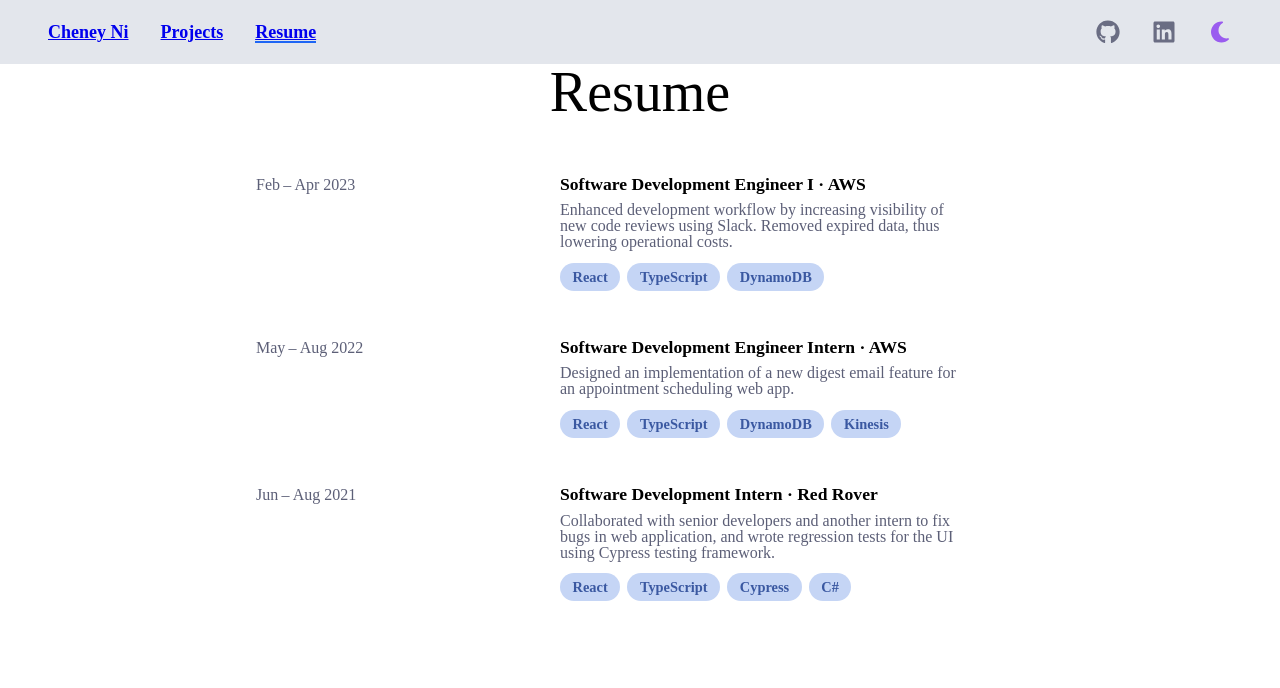
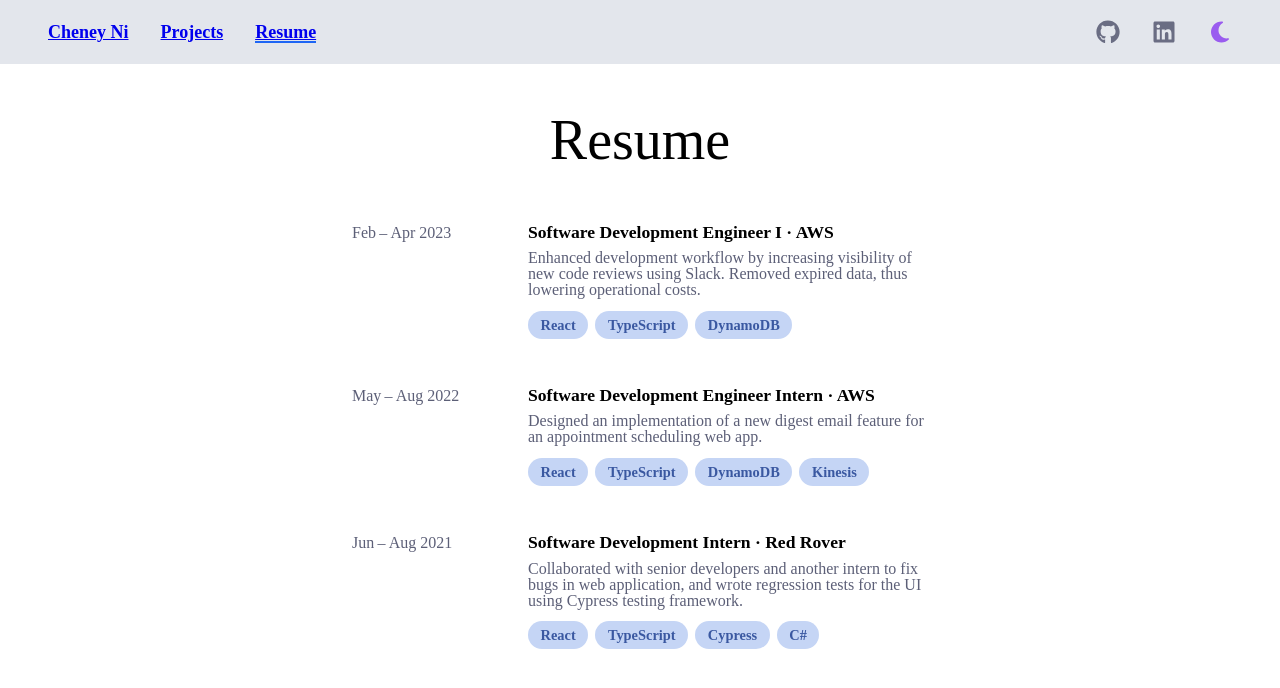
Before and after one commit to cheneyni-451/cheneyni-451.github.io, a SvelteKit app: page /resume in a window 1280 px wide. Shown: the top 688 px of the page. Built offline with nearby package versions, Linux system fonts and the light colour scheme.

Commit message:
Fix resume page spacing

```diff
--- a/src/lib/components/ResumeList.svelte
+++ b/src/lib/components/ResumeList.svelte
@@ -15,7 +15,7 @@
 		display: flex;
 		flex-direction: column;
 		row-gap: 3em;
-		width: 80%;
 		margin-left: auto;
+		align-items: center;
 	}
 </style>
--- a/src/routes/resume/+page.svelte
+++ b/src/routes/resume/+page.svelte
@@ -3,10 +3,16 @@
 	export let data;
 </script>
 
-<h1 class="page-title">Resume</h1>
-<ResumeList resumeData={data.resumeItems} />
+<article class="resume">
+	<h1 class="page-title">Resume</h1>
+	<ResumeList resumeData={data.resumeItems} />
+</article>
 
 <style>
+	.resume {
+		margin-top: 3em;
+	}
+
 	.page-title {
 		font-size: 3.5em;
 		margin-bottom: 1em;
```
